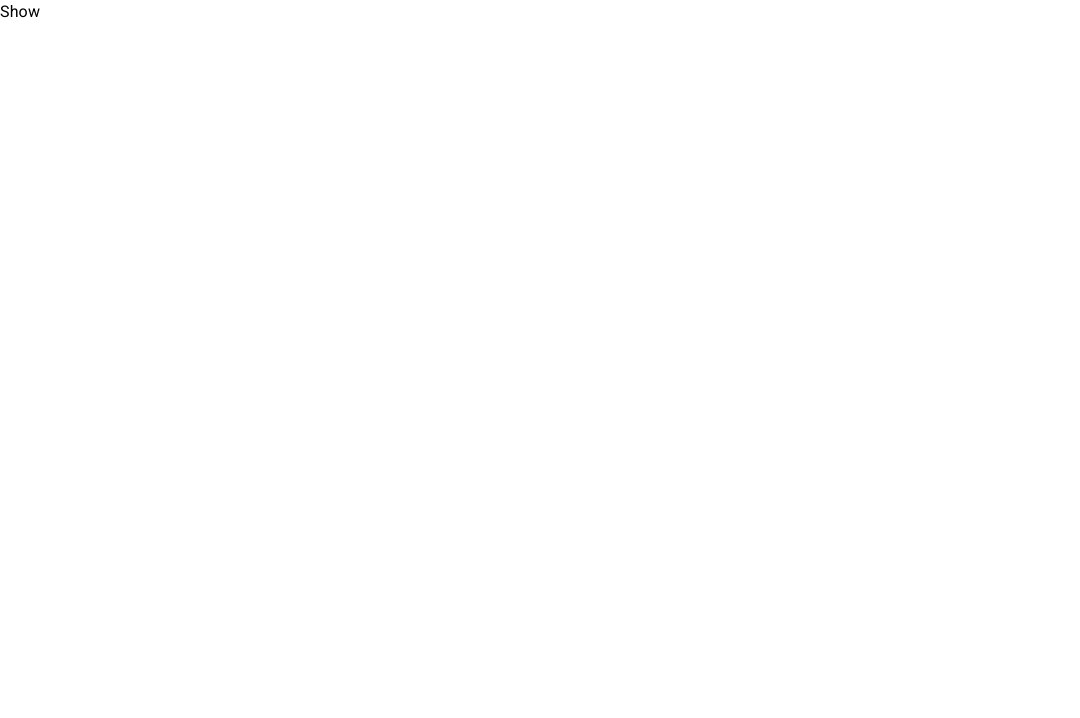
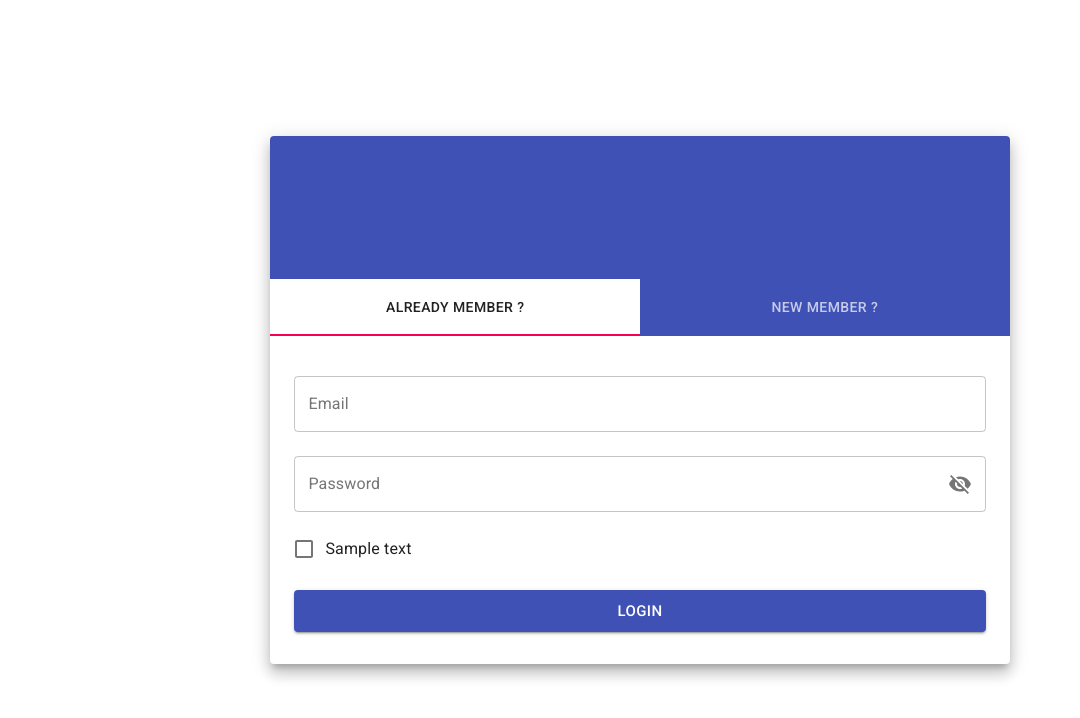
Before and after one commit to hellodoli/iz-task-manager, a React (Create React App) app: page /show in a window 1280 px wide. Shown: the top 718 px of the page, without its empty margins (0-1080 px from the left). Built offline with nearby package versions, Linux system fonts and the light colour scheme.

Commit message:
set up Router SetUP complete

```diff
--- a/src/App.js
+++ b/src/App.js
@@ -1,10 +1,21 @@
-import React, { useState } from 'react';
+import React, { useState, useEffect } from 'react';
 
 import { useTheme } from '@material-ui/core/styles';
+
+import { connect } from 'react-redux';
+
+import { Switch, Route, useLocation } from 'react-router-dom';
+
+import { checkAuth } from './actions/oauth';
+
+// Components
+import Loading from './components/Loading';
+import FormLoginAndSignUp from './components/FormLoginAndSignUp';
 
 // Containers
 import GlobalCSS from './containers/GlobalCSS';
 import SetUp from './containers/SetUp';
+import Main from './containers/Main';
 
 function useDarkTheme() {
   const [theme, setTheme] = useState(useTheme());
@@ -25,15 +36,40 @@ function useDarkTheme() {
   return [theme, toggleDarkTheme];
 }
 
-function App() {
+function App(props) {
+  const { auth, checkAuth } = props;
+  const location = useLocation();
+  console.log(useDarkTheme());
+
+  useEffect(() => {
+    checkAuth();
+  }, [checkAuth]);
+
+  const renderFirstBootstrap = () => {
+    if (location.pathname === '/') {
+      if (auth.isSignedIn === null) return <Loading fullScreen={true} />;
+      return <SetUp isSignedIn={auth.isSignedIn} />;
+    }
+    return null;
+  };
+
   return (
     <div className="App">
       {/* Global CSS */}
       <GlobalCSS />
-      {/* SetUp */}
-      <SetUp />
+      {/* Set Up */}
+      {renderFirstBootstrap()}
+      {/* Main Route */}
+      <Switch>
+        <Route path="/show" component={FormLoginAndSignUp} />
+        <Route path="/app" component={Main} />
+      </Switch>
     </div>
   );
 }
 
-export default App;
+const mapStateToProps = state => ({
+  auth: state.oauthReducer
+});
+
+export default connect(mapStateToProps, { checkAuth })(App);
--- a/src/components/FormLoginAndSignUp/FormSignIn.js
+++ b/src/components/FormLoginAndSignUp/FormSignIn.js
@@ -2,7 +2,7 @@ import React, { useState } from 'react';
 
 import validator from 'validator';
 
-import { getCookie, setCookie } from '../../utils/cookies';
+import { setCookie } from '../../utils/cookies';
 
 import User from '../../apis/user';
 
--- a/src/components/FormLoginAndSignUp/index.js
+++ b/src/components/FormLoginAndSignUp/index.js
@@ -1,5 +1,5 @@
 import React, { useState } from 'react';
-
+import clsx from 'clsx';
 import { Container, Paper } from '@material-ui/core';
 import { muiForm } from './styled';
 
@@ -19,7 +19,14 @@ function FormLoginAndSignUp() {
   return (
     <div className={classes.wrapperFixed}>
       <Container className={classes.wrapperContainerParent}>
-        <Paper square className={classes.wrapperContainer}>
+        <Paper
+          square
+          className={clsx(
+            classes.wrapperContainer,
+            classes.wrapperBorderRadius
+          )}
+          elevation={10}
+        >
           {/* Form tab */}
           <FormTabHeader value={value} handleChange={handleChangeTabValue} />
           {/* Form tab panel */}
--- a/src/components/FormLoginAndSignUp/styled/index.js
+++ b/src/components/FormLoginAndSignUp/styled/index.js
@@ -25,6 +25,9 @@ export const muiTab = makeStyles(theme => ({
 }));
 
 export const muiForm = makeStyles(theme => ({
+  wrapperBorderRadius: {
+    borderRadius: theme.shape.borderRadius
+  },
   wrapperFixed: {
     position: 'fixed',
     top: 0,
@@ -53,7 +56,9 @@ export const muiForm = makeStyles(theme => ({
     display: 'flex',
     flexDirection: 'column',
     justifyContent: 'flex-end',
-    backgroundColor: theme.palette.primary.main
+    backgroundColor: theme.palette.primary.main,
+    borderTopLeftRadius: theme.shape.borderRadius,
+    borderTopRightRadius: theme.shape.borderRadius
   },
   margin: {
     margin: theme.spacing(1)
--- /dev/null
+++ b/src/containers/DashBoard/index.js
@@ -0,0 +1,11 @@
+import React from 'react';
+
+function DashBoard() {
+  return (
+    <div>
+      <div>DashBoard</div>
+    </div>
+  );
+}
+
+export default DashBoard;
--- a/src/containers/Main/index.js
+++ b/src/containers/Main/index.js
@@ -1,12 +1,28 @@
-import React from 'react';
-import { Switch, Route } from 'react-router-dom';
+import React, { useEffect } from 'react';
 
-function Main() {
-  return (
-    <Switch>
-      <Route exact path="/" render={() => <div>Main</div>} />
-    </Switch>
-  );
+import { connect } from 'react-redux';
+
+import { useHistory } from 'react-router-dom';
+
+// Components
+import Loading from '../../components/Loading';
+// Containers
+import DashBoard from '../DashBoard';
+
+function Main(props) {
+  const { auth } = props;
+  const history = useHistory();
+
+  useEffect(() => {
+    if (auth.isSignedIn === false) history.push('/show');
+  }, [auth.isSignedIn, history]);
+
+  if (auth.isSignedIn === null) return <Loading fullScreen={true} />;
+  if (auth.isSignedIn) return <DashBoard />;
 }
 
-export default Main;
+const mapStateToProps = state => ({
+  auth: state.oauthReducer
+});
+
+export default connect(mapStateToProps)(Main);
--- a/src/containers/SetUp/index.js
+++ b/src/containers/SetUp/index.js
@@ -1,44 +1,13 @@
-import React, { useEffect } from 'react';
-
-import { compose } from 'redux';
-import { connect } from 'react-redux';
-
-import { withRouter, Switch, Route } from 'react-router-dom';
-
-import { checkAuth } from '../../actions/oauth';
-
-// Components
-import Loading from '../../components/Loading';
-import FormLoginAndSignUp from '../../components/FormLoginAndSignUp';
-// Containers
+import { useEffect } from 'react';
+import { withRouter } from 'react-router-dom';
 
 function SetUp(props) {
-  const { auth, checkAuth, history } = props;
-
+  const { isSignedIn, history } = props;
   useEffect(() => {
-    checkAuth();
-  }, [checkAuth]);
-
-  const renderSetUp = () => {
-    if (auth.isSignedIn === null) return <Loading fullScreen={true} />;
-    if (auth.isSignedIn) history.push('/app');
+    if (isSignedIn) history.push('/app');
     else history.push('/show');
-  };
-
-  return (
-    <Switch>
-      <Route exact path="/" render={renderSetUp} />
-      <Route path="/show" render={() => <div>Show</div>} />
-      <Route path="/app" render={() => <div>App</div>} />
-    </Switch>
-  );
+  }, [history, isSignedIn]);
+  return null;
 }
 
-const mapStateToProps = state => ({
-  auth: state.oauthReducer
-});
-
-export default compose(
-  withRouter,
-  connect(mapStateToProps, { checkAuth })
-)(SetUp);
+export default withRouter(SetUp);
```
